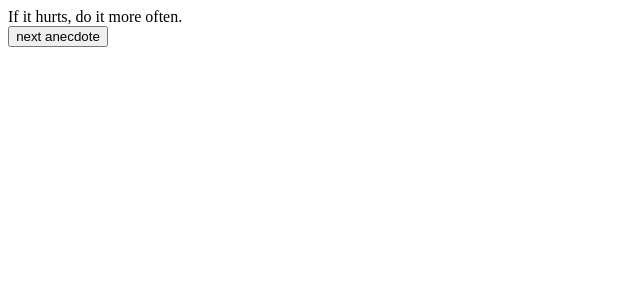
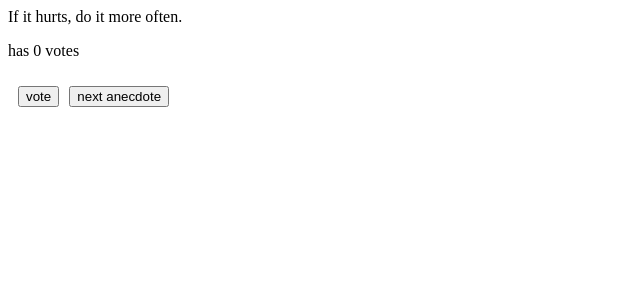
Before and after one commit to osuchlorena/fullstackopen, a React (Vite) app: page / in a window 1280 px wide. Shown: the top 300 px of the page, without its empty margins (0-640 px from the left). Built offline with nearby package versions, Linux system fonts and the light colour scheme.

Commit message:
1.13*: anecdotes step 2

```diff
--- a/src/App.jsx
+++ b/src/App.jsx
@@ -1,31 +1,75 @@
-import { useState } from 'react'
+import { useState } from 'react';
 
 const App = () => {
-  const anecdotes = [
-    'If it hurts, do it more often.',
-    'Adding manpower to a late software project makes it later!',
-    'The first 90 percent of the code accounts for the first 90 percent of the development time...The remaining 10 percent of the code accounts for the other 90 percent of the development time.',
-    'Any fool can write code that a computer can understand. Good programmers write code that humans can understand.',
-    'Premature optimization is the root of all evil.',
-    'Debugging is twice as hard as writing the code in the first place. Therefore, if you write the code as cleverly as possible, you are, by definition, not smart enough to debug it.',
-    'Programming without an extremely heavy use of console.log is same as if a doctor would refuse to use x-rays or blood tests when diagnosing patients.',
-    'The only way to go fast, is to go well.'
-  ]
+  const initialAnecdotes = [
+    {
+      text: 'If it hurts, do it more often.',
+      vote: 0
+    },
+    {
+      text: 'Adding manpower to a late software project makes it later!',
+      vote: 0
+    },
+    {
+      text: 'The first 90 percent of the code accounts for the first 90 percent of the development time...The remaining 10 percent of the code accounts for the other 90 percent of the development time.',
+      vote: 0
+    },
+    {
+      text: 'Any fool can write code that a computer can understand. Good programmers write code that humans can understand.',
+      vote: 0
+    },
+    {
+      text: 'Premature optimization is the root of all evil.',
+      vote: 0
+    },
+    {
+      text: 'Debugging is twice as hard as writing the code in the first place. Therefore, if you write the code as cleverly as possible, you are, by definition, not smart enough to debug it.',
+      vote: 0
+    },
+    {
+      text: 'Programming without an extremely heavy use of console.log is same as if a doctor would refuse to use x-rays or blood tests when diagnosing patients.',
+      vote: 0
+    },
+    {
+      text: 'The only way to go fast, is to go well.',
+      vote: 0
+    }
+  ];
 
-  const [selected, setSelected] = useState(0)
-  function getRandomInt() {
-    return Math.floor(Math.random() * 7);
+  const [selected, setSelected] = useState(0);
+  const [anecdotes, setAnecdotes] = useState(initialAnecdotes);
+
+  function getRandomInt(max) {
+    return Math.floor(Math.random() * max);
   }
-  function handleClick(){
-    setSelected(getRandomInt)
+
+  function handleClick() {
+    setSelected(getRandomInt(anecdotes.length));
   }
+
+  function handleClickVote() {
+    const updatedAnecdotes = anecdotes.map((anecdote, index) =>
+      index === selected
+        ? { ...anecdote, vote: anecdote.vote + 1 }
+        : anecdote
+    );
+    setAnecdotes(updatedAnecdotes);
+  }
+
   return (
-    <div style={{display: 'flex', flexDirection:"column"}}>
-      {anecdotes[selected]}
-      <button onClick={handleClick} style={{width:"100px"}} > next anecdote
-      </button>
+    <div style={{ display: 'flex', flexDirection: 'column' }}>
+      {anecdotes[selected].text}
+      <p>has {anecdotes[selected].vote} votes</p>
+      <div>
+        <button onClick={handleClickVote} style={{ margin: '10px' }}>
+          vote
+        </button>
+        <button onClick={handleClick} style={{ width: '100px' }}>
+          next anecdote
+        </button>
+      </div>
     </div>
-  )
-}
+  );
+};
 
-export default App
+export default App;
```
